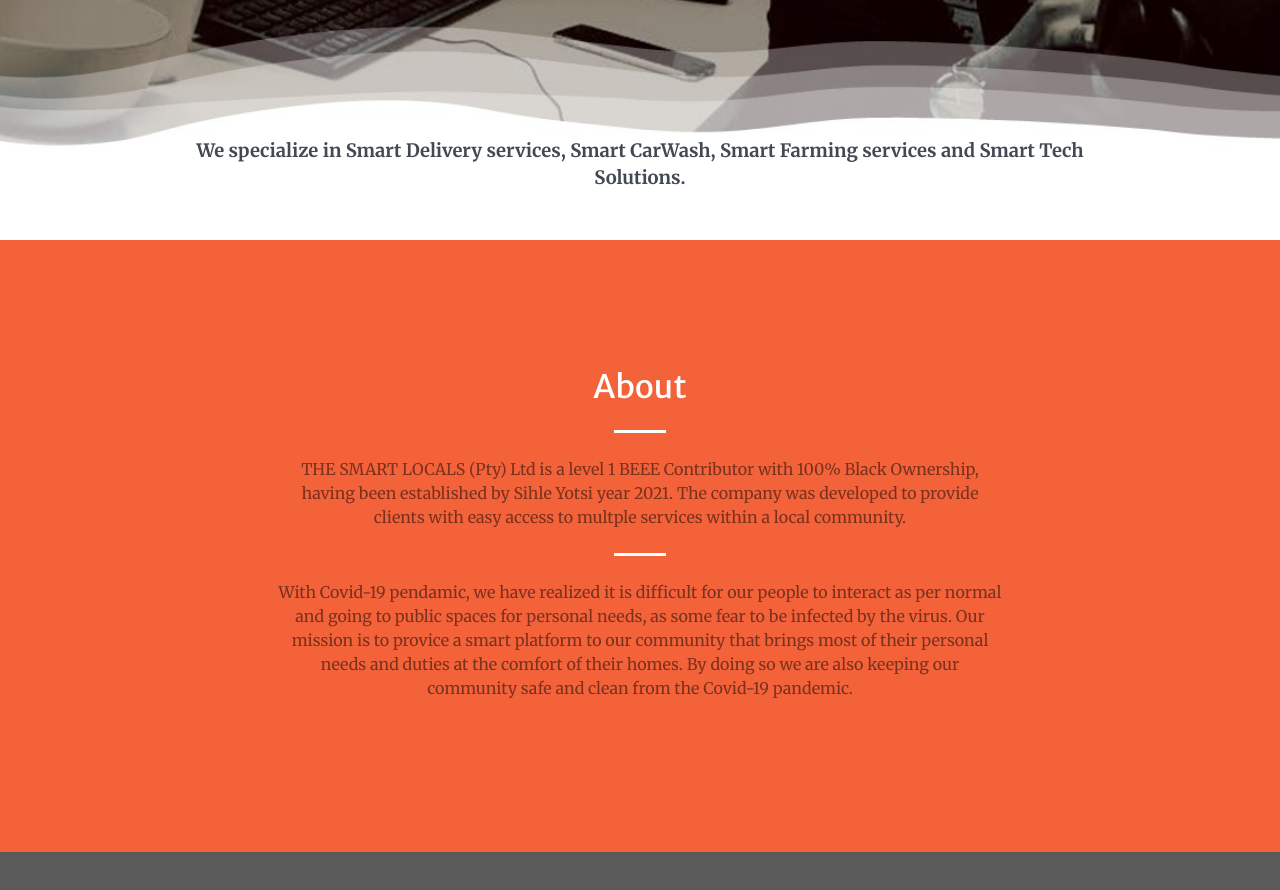
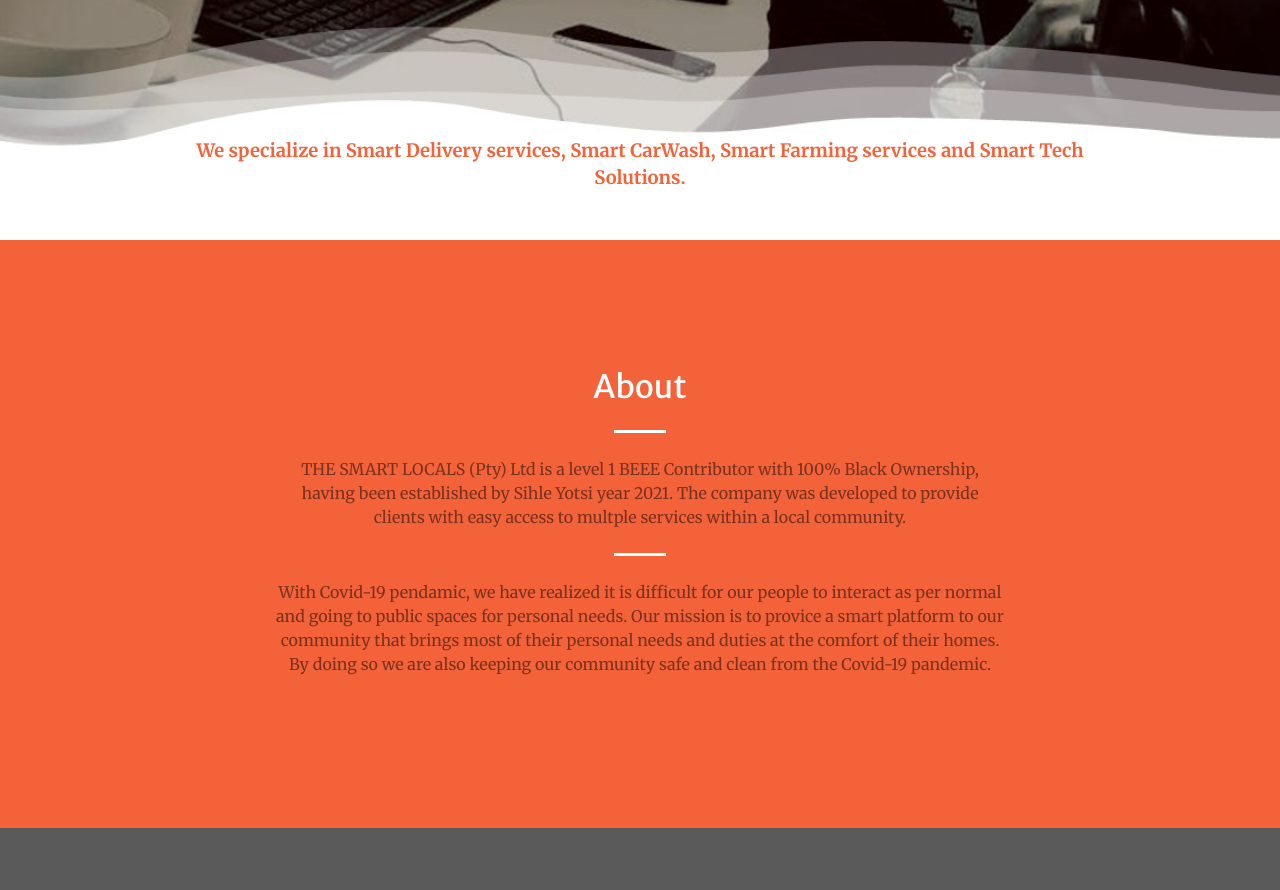
Before and after one commit to yotsis/Potfolio, a plain HTML site: page index.html in a window 1280 px wide. Shown: the part 560-1450 px from the top of the page. Drawn offline with Linux system fonts and the light colour scheme; files whose address does not match are found by name.

Commit message:
updated index file

```diff
--- a/index.html
+++ b/index.html
@@ -67,7 +67,7 @@
           <hr class="divider my-4">
         </div>
         <div class="col-lg-10 align-self-end ">
-          <p class="text-black-70 font-weight-bold mb-5">We specialize in Smart Delivery services, Smart CarWash, Smart Farming services and Smart Tech Solutions.</p>
+          <p class="text-primary font-weight-bold mb-5">We specialize in Smart Delivery services, Smart CarWash, Smart Farming services and Smart Tech Solutions.</p>
 
           <!-- ADD icons for the above mentioned services -->
 
@@ -91,8 +91,7 @@
             </p>
           <hr class="divider light my-4">
           <p class="text-black-50 mb-4">
-              With Covid-19 pendamic, we have realized it is difficult for our people to interact as per normal and going to public spaces for personal needs,
-              as some fear to be infected by the virus.
+              With Covid-19 pendamic, we have realized it is difficult for our people to interact as per normal and going to public spaces for personal needs.
               Our mission is to provice a smart platform to our community that brings most of their personal needs and duties at the comfort of their homes.
               By doing so we are also keeping our community safe and clean from the Covid-19 pandemic.
           </p>
```
Also changed, not shown: 1 other file.
